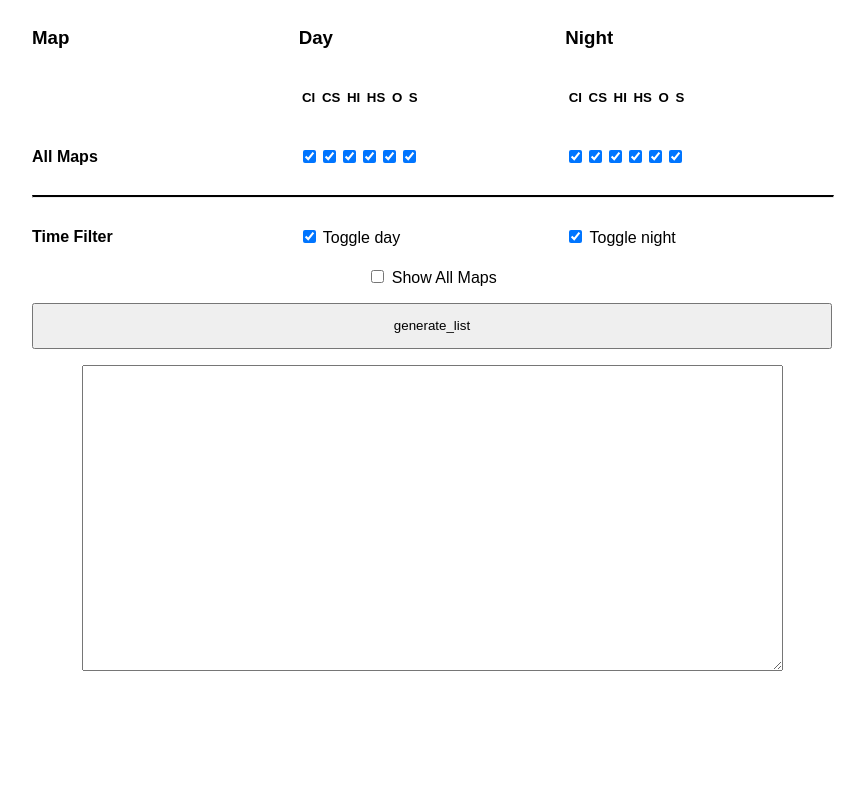
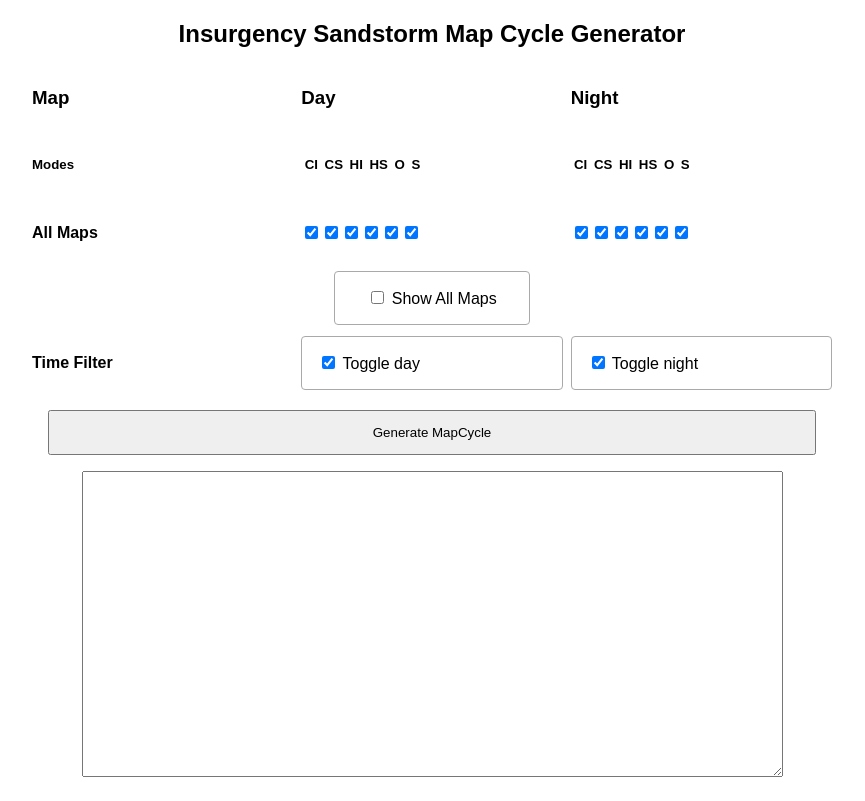
Before and after one commit to nstryder/insurgency-sandstorm-mapcycle-customizer, a plain HTML site: page index.html in a window 1280 px wide. Shown: the whole page, without its empty margins (208-1073 px from the left). Drawn offline with nearby package versions, Linux system fonts and the light colour scheme.

Commit message:
Fix caps typo on output + Style UI more

```diff
--- a/MapListGenerator.js
+++ b/MapListGenerator.js
@@ -5,7 +5,7 @@ class ModeOptions {
     Checkpoint_Insurgents = true;
     Checkpoint_Security = true;
     Hardcore_Checkpoint_Insurgents = true;
-    Hardcore_checkpoint_Security = true;
+    Hardcore_Checkpoint_Security = true;
     Outpost = true;
     Survival = true;
 }
@@ -14,10 +14,11 @@ class MapItem {
     day = new ModeOptions();
     night = new ModeOptions();
     constructor(name) {
-        this.name = name
+        this.name = name;
     }
 }
-const map_names = ["Bab",
+const map_names = [
+    "Bab",
     "Citadel",
     "Crossing",
     "Farmhouse",
@@ -34,7 +35,8 @@ const map_names = ["Bab",
     "Tell",
     "Tideway",
     "Prison",
-    "Trainyard"]
+    "Trainyard"
+];
 const data = {
     maps: [],
     generated_list: "",
@@ -66,13 +68,15 @@ const data = {
                 }
             }
         }
+        navigator.clipboard.writeText(this.generated_list);
+        this.show_copy_message();
     },
     get_line(name, mode, time, is_hardcore) {
         return `(Scenario="Scenario_${name}_${mode}",Lighting="${time}"${is_hardcore ? ',Mode="CheckpointHardcore"' : ''})\n`;
     },
     init_options() {
         for (const map of map_names) {
-            this.maps.push(new MapItem(map))
+            this.maps.push(new MapItem(map));
         }
     },
     get_mode_names() {
@@ -94,9 +98,17 @@ const data = {
     },
     toggle_by_time(time, value) {
         for (const mode_name of this.mode_names) {
-            this.toggle_one_mode(mode_name, time, value)
+            this.toggle_one_mode(mode_name, time, value);
         }
-        document.querySelectorAll(`input[name=${time}`).forEach(x => x.checked = value)
+        document.querySelectorAll(`input[name=${time}`).forEach(x => x.checked = value);
+    },
+    generator_text: 'Generate MapCycle',
+    show_copy_message() {
+        this.generator_text = 'Generated. MapCycle.txt copied to clipboard.';
+        setTimeout(this.revert_copy_message, 2000);
+    },
+    revert_copy_message() {
+        Alpine.reactive(data).generator_text = 'Generate MapCycle';
     },
 }
-data.init_options()
+data.init_options();
--- a/index.html
+++ b/index.html
@@ -12,9 +12,10 @@
 
 <body>
     <section x-data="data" class="mw-lg">
+        <h1 class="text-center">Insurgency Sandstorm Map Cycle Generator</h1>
         <div class="main">
             <h3>Map</h3><h3>Day</h3><h3>Night</h3>
-            <div></div>
+            <div><h5>Modes</h5></div>
             <template x-for="i in 2">
                 <div class="hbox">
                     <template x-for="label in mode_labels">
@@ -38,12 +39,19 @@
                 </div>
             </template>
 
-            <hr>
+            <div class="grid-line mx-auto p-m border">
+                <label class="p-m">
+                    <input class="p-m" type="checkbox" x-model="can_see_all_maps">
+                    Show All Maps
+                </label>
+            </div>
 
             <div class="content" x-show="can_see_all_maps">
                 <template x-for="map in maps">
-                    <div class="content">
-                        <h5 x-text="map.name"></h5>
+                    <div class="content table-row">
+                        <div>
+                            <h5 class="py-auto" x-text="map.name"></h5>
+                        </div>
                         <template x-for="time in ['day', 'night']">
                             <div class="hbox align-center">
                                 <template x-for="(value, name) in map.day">
@@ -59,18 +67,14 @@
 
             <h4>Time Filter</h4>
             <template x-for="time in ['day', 'night']">
-                <label class="self-center">
-                    <input type="checkbox" @change="toggle_by_time(time, $event.target.checked)" checked>
+                <label class="self-center border p-m">
+                    <input class="p-m" type="checkbox" @change="toggle_by_time(time, $event.target.checked)" checked>
                     Toggle <span x-text="time"></span>
                 </label>
             </template>
         </div>
-        <div class="vbox flex-gap-s align-center">
-            <label>
-                <input type="checkbox" x-model="can_see_all_maps">
-                Show All Maps
-            </label>
-            <button class="p-m w-100" @click="generate_list"> generate_list</button>
+        <div class="vbox flex-gap-s align-center p-m">
+            <button class="p-m w-100" @click="generate_list" x-text="generator_text"></button>
             <textarea x-model="generated_list" cols="85" rows="20"></textarea>
         </div>
     </section>
--- a/styles.css
+++ b/styles.css
@@ -11,12 +11,16 @@
 .main {
   display: grid;
   grid-template-columns: repeat(3, 1fr);
+  gap: 0.5em;
 }
 
-hr {
+.table-row:nth-child(odd) div {
+  background-color: beige;
+  border-radius: 4px;
+}
+
+.grid-line {
   grid-column-end: span 3;
-  border-top: 2px solid black;
-  width: 100%;
 }
 
 .content {
@@ -57,9 +61,32 @@ hr {
   padding: 1em;
 }
 
+.py-auto {
+  padding-top: auto;
+  padding-bottom: auto;
+}
+
+.m-m {
+  margin: 1em;
+}
+
+.border {
+  border: 1px solid darkgray;
+  border-radius: 4px;
+}
+
 .mx-s {
   margin-left: 0.25em;
   margin-right: 0.25em;
+}
+
+.mx-auto {
+  margin-left: auto;
+  margin-right: auto;
+}
+
+.text-center {
+  text-align: center;
 }
 
 .space-even {
```
